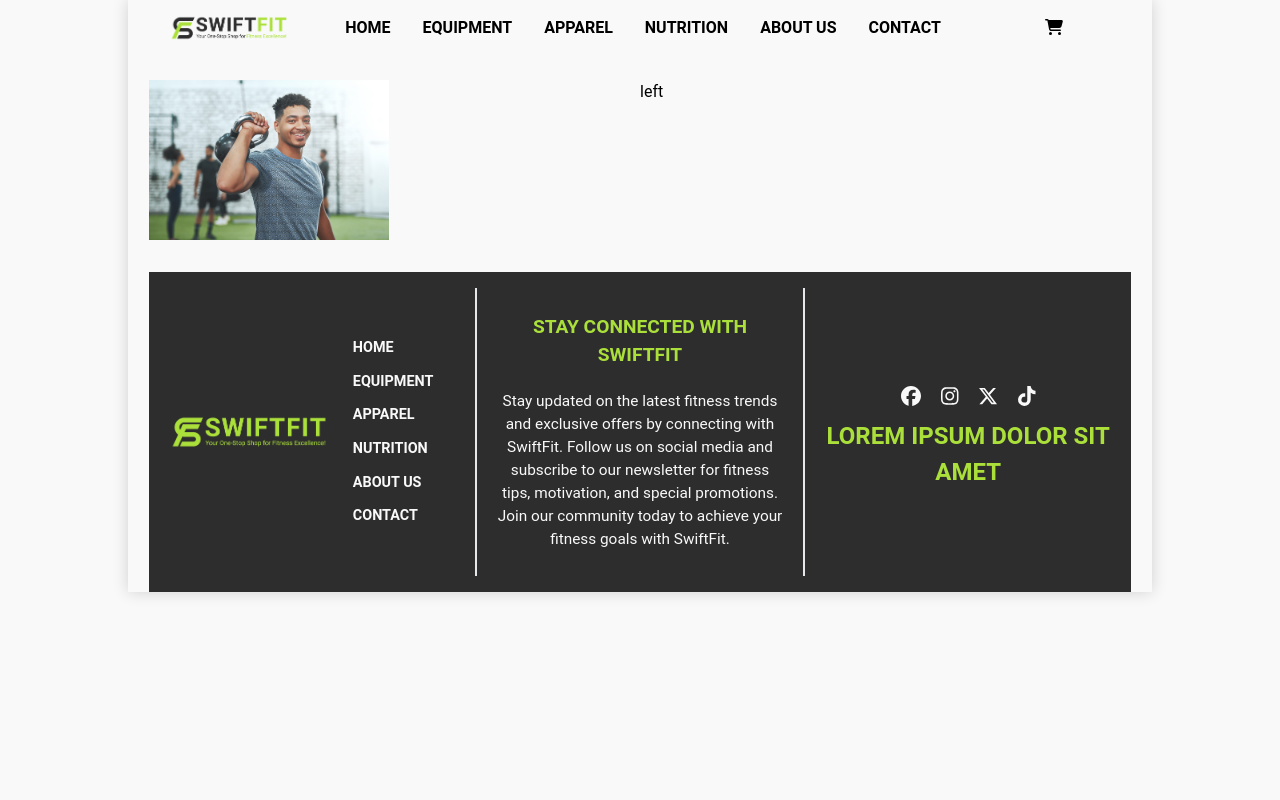
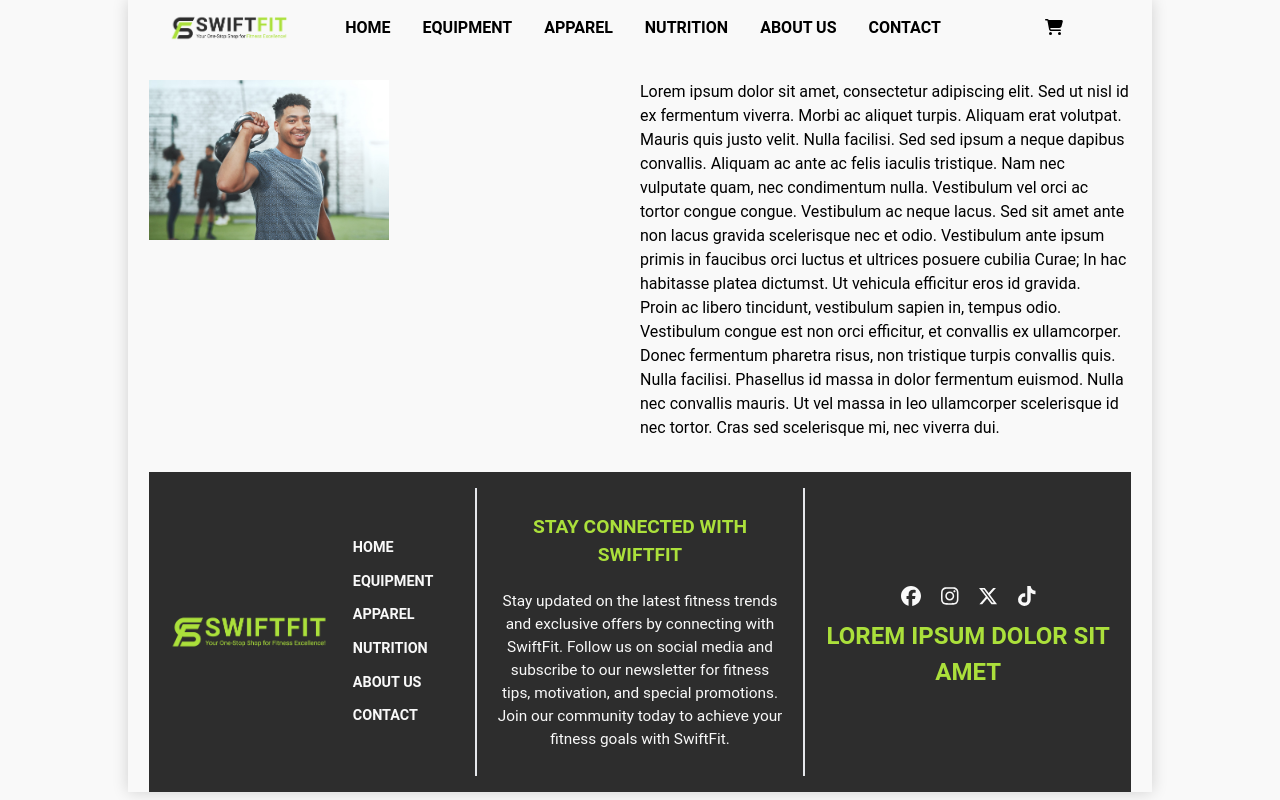
Before and after one commit to laamyry/SwiftFit, a React (Create React App) app: page /about in a window 1280 px wide. Built offline with nearby package versions, Linux system fonts and the light colour scheme.

Commit message:
update About page for lorem layout

```diff
--- a/src/pages/About.js
+++ b/src/pages/About.js
@@ -8,8 +8,17 @@ export default function About() {
     <>
       <HEADER />
       <div className="flex mt-6">
-        <div className="flex-1 w-60"><img className="w-60" src={image} alt="" /></div>
-        <div className="flex-1">left</div>
+        <div className="flex-1 w-60">
+          <img className="w-60" src={image} alt="" />
+        </div>
+        <div className="flex-1">
+          <p>
+            Lorem ipsum dolor sit amet, consectetur adipiscing elit. Sed ut nisl id ex fermentum viverra. Morbi ac aliquet turpis. Aliquam erat volutpat. Mauris quis justo velit. Nulla facilisi. Sed sed ipsum a neque dapibus convallis. Aliquam ac ante ac felis iaculis tristique. Nam nec vulputate quam, nec condimentum nulla. Vestibulum vel orci ac tortor congue congue. Vestibulum ac neque lacus. Sed sit amet ante non lacus gravida scelerisque nec et odio. Vestibulum ante ipsum primis in faucibus orci luctus et ultrices posuere cubilia Curae; In hac habitasse platea dictumst. Ut vehicula efficitur eros id gravida.
+          </p>
+          <p>
+            Proin ac libero tincidunt, vestibulum sapien in, tempus odio. Vestibulum congue est non orci efficitur, et convallis ex ullamcorper. Donec fermentum pharetra risus, non tristique turpis convallis quis. Nulla facilisi. Phasellus id massa in dolor fermentum euismod. Nulla nec convallis mauris. Ut vel massa in leo ullamcorper scelerisque id nec tortor. Cras sed scelerisque mi, nec viverra dui.
+          </p>
+        </div>
       </div>
       <FOOTER />
     </>
```
